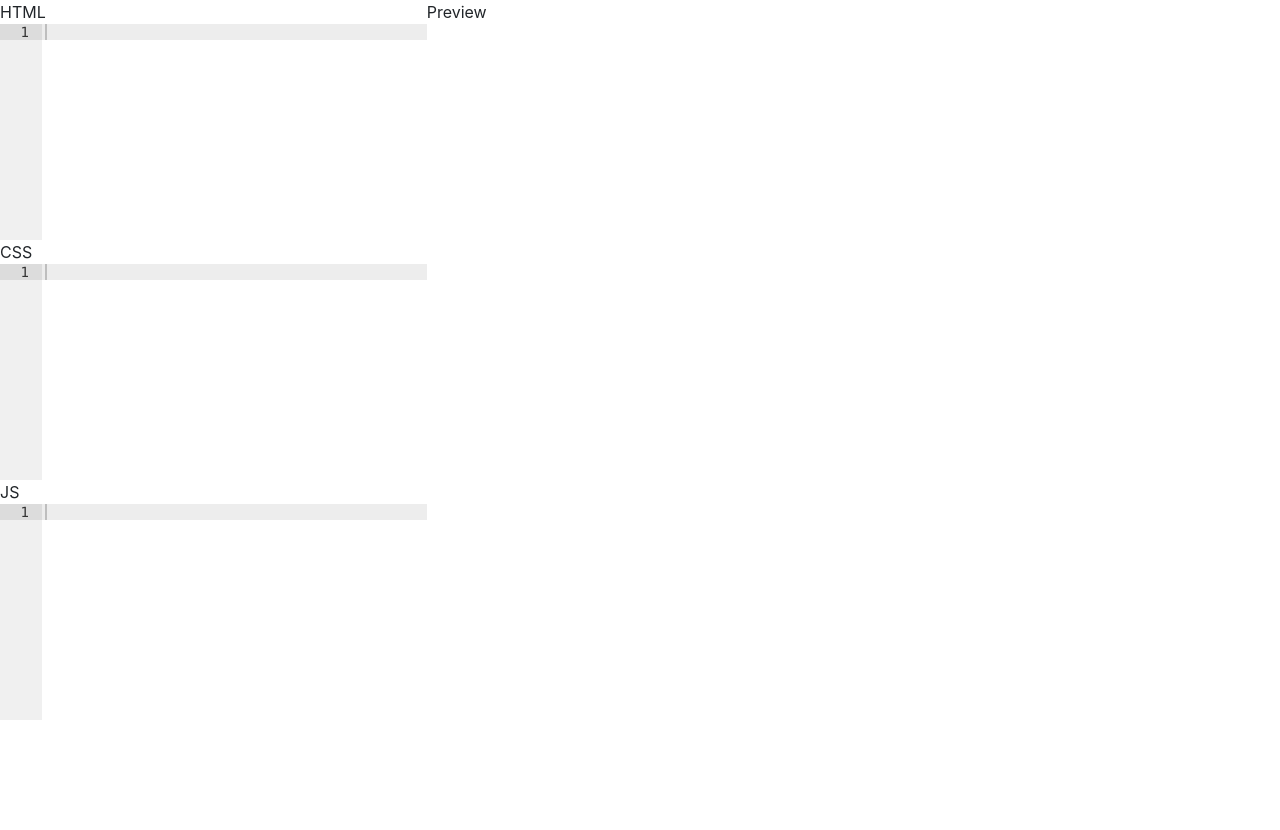
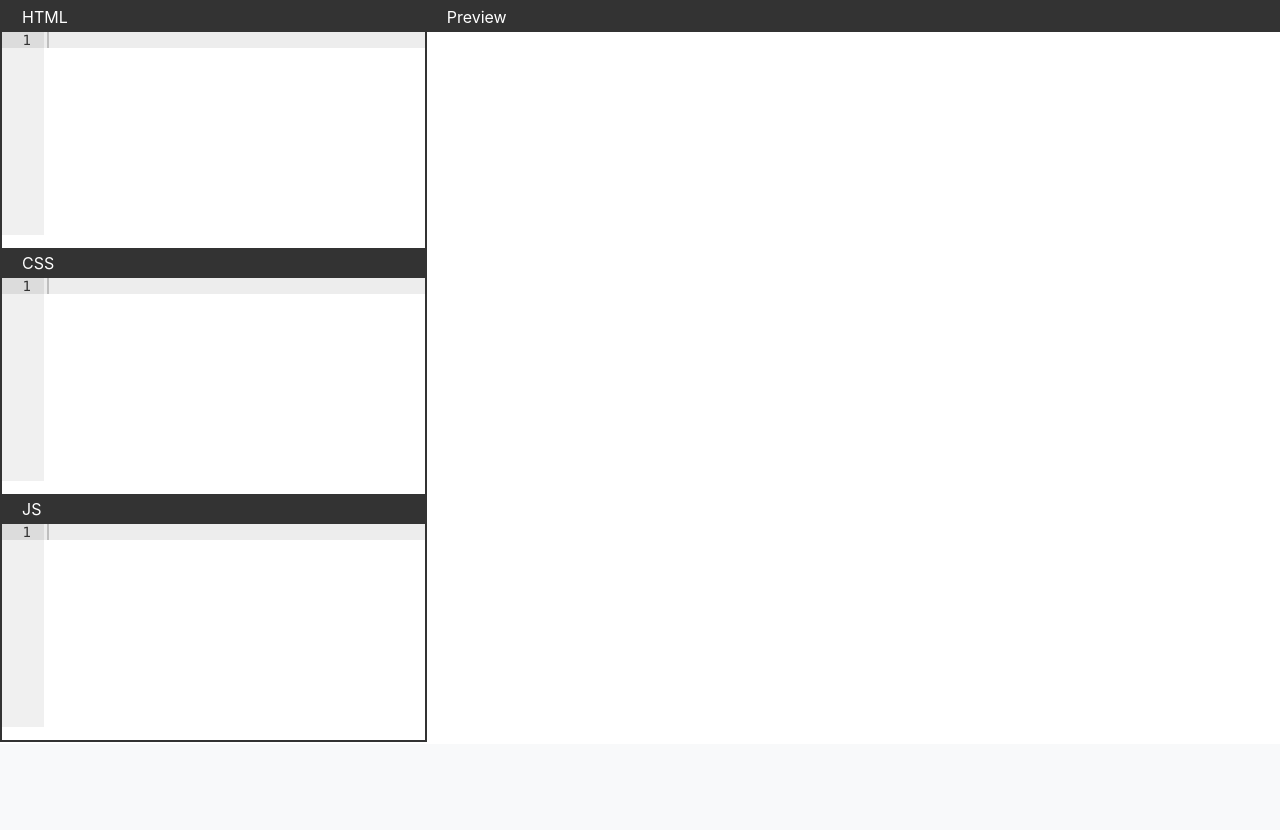
Before and after one commit to mohityadav7/codepencil, a PHP site: page /tests/index.html in a window 1280 px wide. Shown: the part 56-886 px from the top of the page. After the commit the page ends 798 px from the top, so only its background shows below. Run offline with PHP 8.4, Linux system fonts and the light colour scheme; some libraries are stand-ins or nearby versions.

Commit message:
minor changes
added some colors - dark

```diff
--- a/style.css
+++ b/style.css
@@ -5,25 +5,29 @@ html, body{
   margin: 0px;
 }
 
-.wrapper{
-  padding: 0px !important;
-  height: 100%;
-}
-
 .row{
-  height: 100%;
+  height: 92.7%;
 }
 
 #editor-side{
   height: 100%;
   padding: 0px !important;
+  border: 2px solid #333;
+  box-sizing: border-box;
 }
 
 #html-box, #css-box, #js-box{
-  height: 30%;
+  height: 33.33%;
+  padding-bottom: 7px;
+  box-sizing: border-box;
+}
+.box-heading{
+  padding: 3px 0 3px 20px;
+  background-color: #333;
+  color: white;
 }
 #html-editor, #css-editor, #js-editor{
-  height: 90%;
+  height: 85%;
   width: 100%;
   font-size: 14px;
 }
@@ -34,8 +38,9 @@ html, body{
 }
 
 #preview-box{
-  height: 100%;
+  height: 90%;
   width: 100%;
+  border-top: 2px solid #333;
 }
 
 #preview-target{
--- a/tests/index.html
+++ b/tests/index.html
@@ -5,10 +5,8 @@
     <meta charset="utf-8">
     <meta name="viewport" content="width=device-width, initial-scale=1, shrink-to-fit=no">
     <link rel="stylesheet" href="./../style.css">
-
     <!-- Bootstrap CSS -->
     <link rel="stylesheet" href="https://maxcdn.bootstrapcdn.com/bootstrap/4.0.0/css/bootstrap.min.css" integrity="sha384-Gn5384xqQ1aoWXA+058RXPxPg6fy4IWvTNh0E263XmFcJlSAwiGgFAW/dAiS6JXm" crossorigin="anonymous">
-
     <title>CodePencil</title>
   </head>
   <body>
@@ -37,20 +35,17 @@
           <div class="box-heading">HTML</div>
           <div class="editor" id="html-editor"></div>
         </div>
-
         <!-- css editor -->
         <div id="css-box">
           <div class="box-heading">CSS</div>
           <div class="editor" id="css-editor"></div>
         </div>
-
         <!-- js editor -->
         <div id="js-box">
           <div class="box-heading">JS</div>
           <div class="editor" id="js-editor"></div>
         </div>
       </div>
-
       <!-- preview-box -->
       <div class="col-lg-8 col-sm-12" id="preview-box">
         <div class="box-heading">Preview</div>
@@ -74,7 +69,7 @@
     <script src="https://cdnjs.cloudflare.com/ajax/libs/popper.js/1.12.9/umd/popper.min.js" integrity="sha384-ApNbgh9B+Y1QKtv3Rn7W3mgPxhU9K/ScQsAP7hUibX39j7fakFPskvXusvfa0b4Q" crossorigin="anonymous"></script>
     <script src="https://maxcdn.bootstrapcdn.com/bootstrap/4.0.0/js/bootstrap.min.js" integrity="sha384-JZR6Spejh4U02d8jOt6vLEHfe/JQGiRRSQQxSfFWpi1MquVdAyjUar5+76PVCmYl" crossorigin="anonymous"></script>
 
-    <!-- SCRIPTS FOR ACE EDITOR -->
+<!-- SCRIPTS FOR ACE EDITOR -->
     <!-- load ace -->
     <script src="https://cdnjs.cloudflare.com/ajax/libs/ace/1.3.1/ace.js"></script>
     <!-- load emmet code and snippets compiled for browser -->
@@ -110,9 +105,9 @@
       // jsEditor.session.setTabSize(2); // default is 4
       // jsEditor.session.setUseWrapMode(true); // uncomment to enable text wrapping
     </script>
-    <!-- scripts for ace editor ends -->
+<!-- SCRIPTS FOR ACE EDITOR ENDS -->
 
-    <!-- scripts for live preview -->
+<!-- SCRIPT FOR LIVE PREVIEW -->
     <script>
       $(document).ready(function() {
         $('.editor').on('keyup', function() {
@@ -121,14 +116,12 @@
           target.close();
 
           var html = htmlEditor.getValue();
-          console.log('html: ' + html);
           var css = cssEditor.getValue();
-          console.log('css: ' + css);
           var js = jsEditor.getValue();
-          console.log('js: ' + js);
 
           $('body', target).append(html);
-          $('head', target).append('<style>' + css + '</style' + '<script>' + js + '<\/script>');
+          $('head', target).append('<style>' + css + '</style');
+          $('head', target).append('<script>' + js + '<\/script>');
         });
       });
     </script>
```
